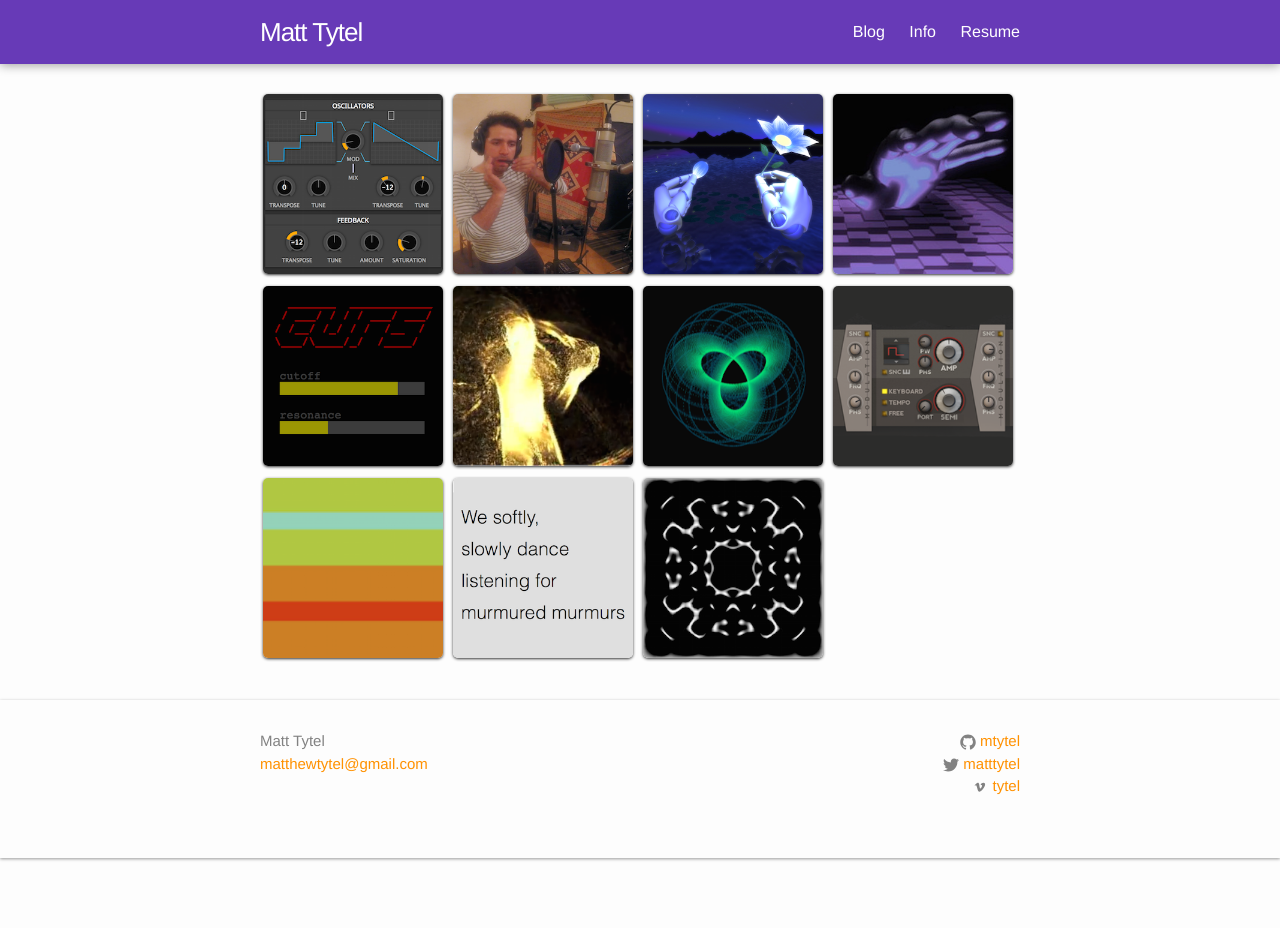
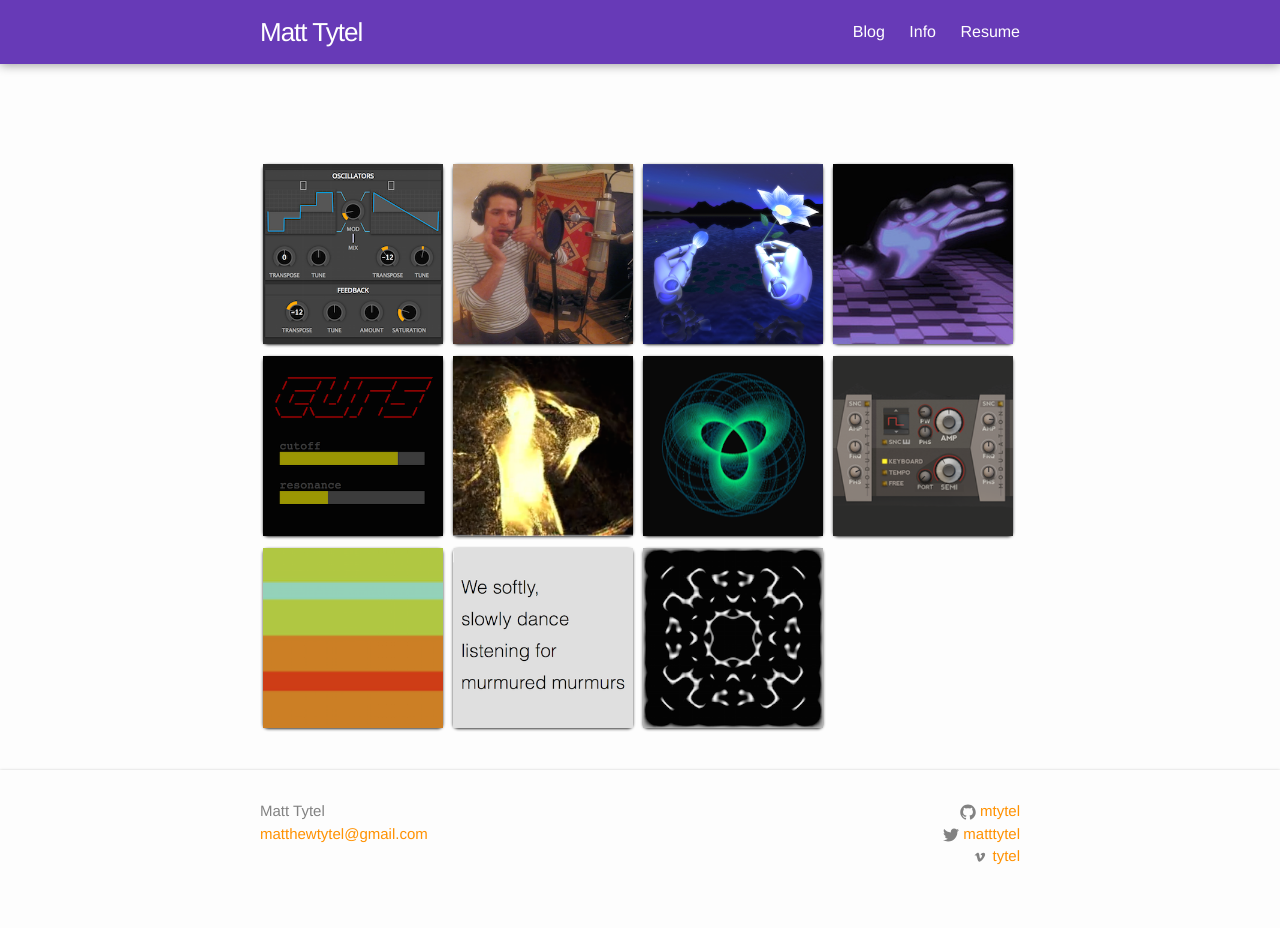
Before and after one commit to mtytel/tytel.org, a Jekyll site: the page built from index.html, in a window 1280 px wide. Built offline with Jekyll 4.4.1, drawn with Linux system fonts in a browser that asks for light colours; before the commit the page ends 900 px from its top, so only the background shows below that.

Commit message:
Updated some css to make images look better.

```diff
--- a/_sass/_layout.scss
+++ b/_sass/_layout.scss
@@ -217,6 +217,7 @@
   font-size:14px;
   margin-left: auto;
   margin-right: auto;
+  margin-top:70px;
 }
 
 .browse .video-cell {
@@ -289,13 +290,26 @@
  */
 
 .description {
-  overflow:auto;
+  overflow:visible;
 }
 
 .description img {
-  padding-right:5px;
-  padding-left:10px;
+  margin-right:5px;
+  margin-left:10px;
+  overflow:visible;
+  box-shadow: 0px 1px 3px #333;
   float:right;
+}
+
+.home img {
+  box-shadow: 0px 1px 3px #333;
+  overflow:visible;
+  border-radius:5px;
+}
+
+.full-video {
+  box-shadow: 0px 1px 3px #333;
+  overflow:visible;
 }
 
 .full-video {
```
